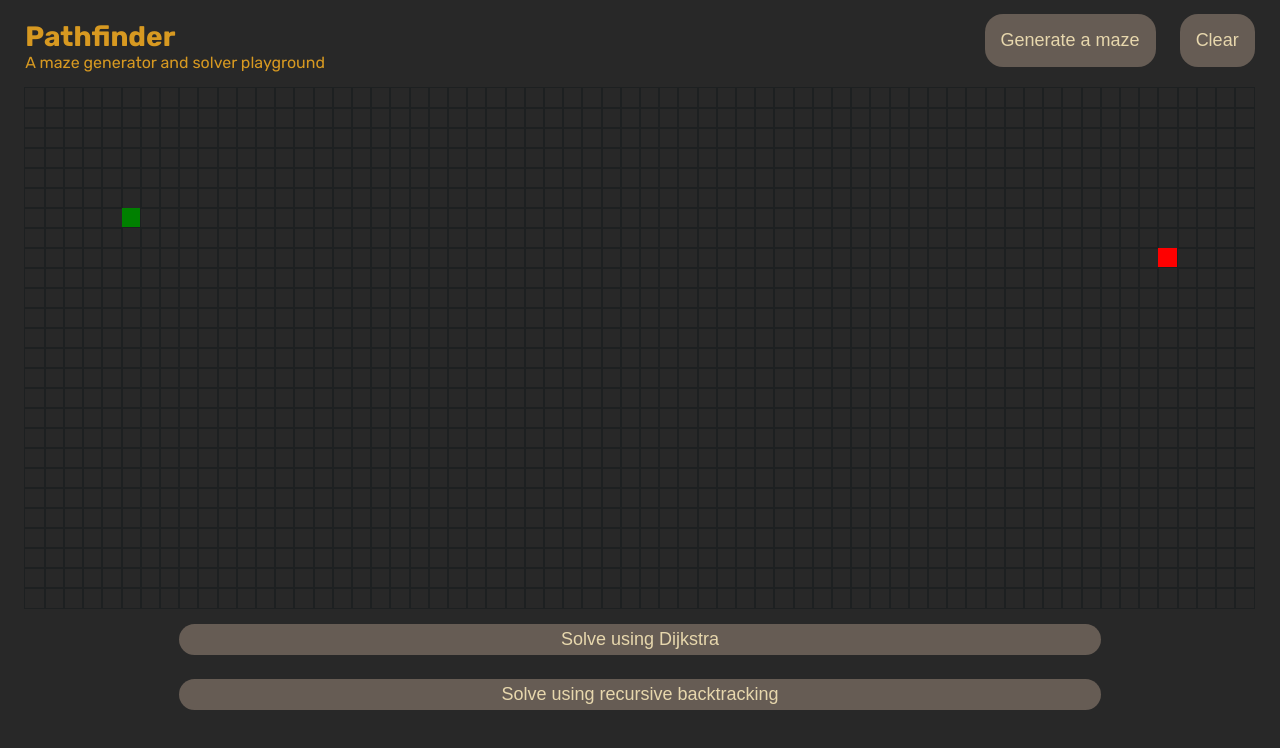
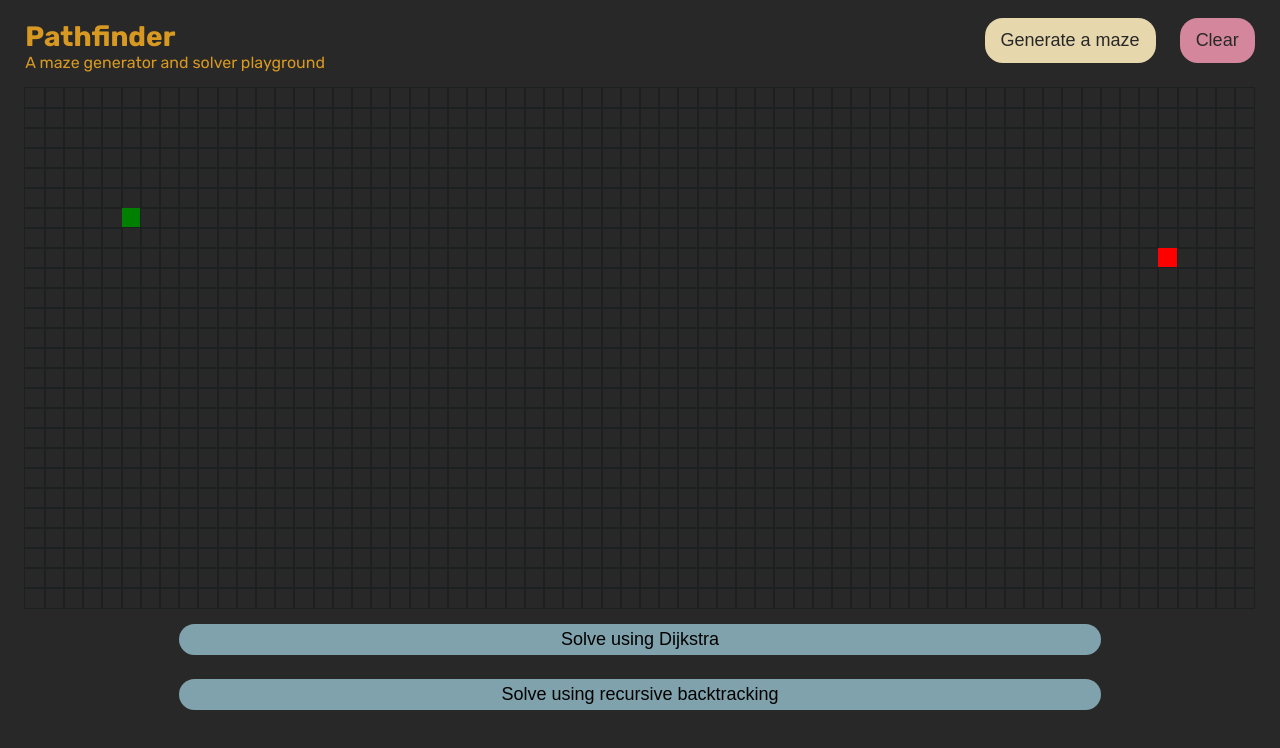
Before and after one commit to tomdaniels/pathfinder, a Next.js app: page / in a window 1280 px wide. Shown: the top 748 px of the page. Built offline with nearby package versions, Linux system fonts and the light colour scheme.

Commit message:
button colours

```diff
--- a/src/components/visulaiser.js
+++ b/src/components/visulaiser.js
@@ -151,6 +151,9 @@ export default function Visualiser({ gridCnfg }) {
     for (let row of grid) {
       for (let cell of row) {
         if (!(cell.isStart || cell.isFinish)) {
+          cell.isWall = false;
+          cell.isVisited = false;
+          cell.previousNode = false;
           updateNodeStyles(
             `node-${cell.row}-${cell.col}`,
             `${nodeStyles.node}`
--- a/src/styles/ButtonGroup.module.css
+++ b/src/styles/ButtonGroup.module.css
@@ -31,23 +31,35 @@
 }
 
 .header-controls button {
-  padding: 16px;
+  padding: 12px 16px;
+}
+
+.header-controls button:enabled:nth-child(1) {
+  color: #282828;
+  background-color: #e7d7ad;
+}
+
+.header-controls button:enabled:nth-child(2) {
+  background-color: #d4879c;
+  color: #282828;
 }
 
 .container button {
   align-self: center;
   border-radius: 18px;
-  color: #e7d7ad;
-  background-color: #665c54;
+}
+
+.container button:enabled {
+  background-color: #7fa2ac;
   transform: scale(1);
 }
 
-.container button:hover {
+.container button:hover:enabled {
   box-shadow: 0 5px 2px #32302f;
   animation: pop;
   animation-duration: 1.5s;
-  animation-timing-function: cubic-bezier(0.075, 0.82, 0.165, 1);
-  transform: scale(1.1);
+  /* animation-timing-function: ease-in-out; */
+  transform: scale(1.02);
 }
 
 .solver-controls button {
@@ -71,6 +83,6 @@
 
 @keyframes pop {
   50% {
-    transform: scale(1.1);
+    transform: scale(1.02);
   }
 }
--- a/src/styles/globals.css
+++ b/src/styles/globals.css
@@ -31,18 +31,16 @@ p {
 }
 
 button {
-  padding: 5px 18px;
+  padding: 5px 14px;
   font-size: 18px;
   border: none;
+
+  background-color: #689d6a;
 }
 
 button:disabled {
   cursor: not-allowed;
-  animation: none;
+
+  color: #504945;
+  background-color: #3c3836;
 }
-
-/* .grid {
-  display: flex;
-  flex-direction: column;
-  width: 100vw;
-} */
```
